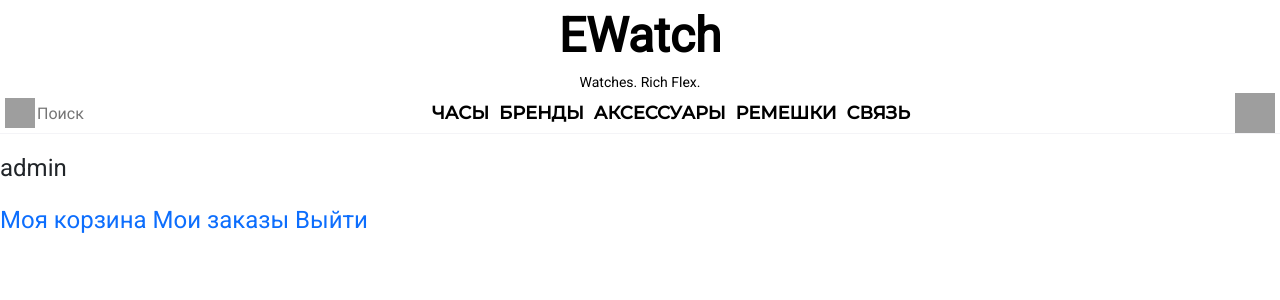
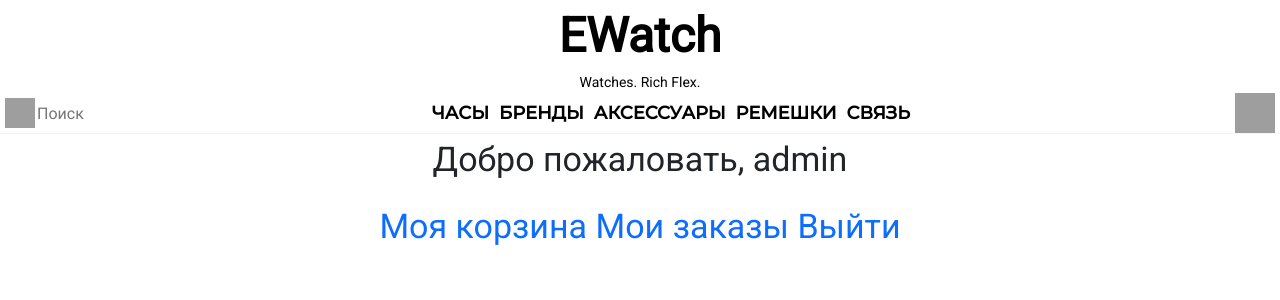
Before and after one commit to egor-hramkov/watch_site, a Django app: page /profile/ in a window 1280 px wide. Shown: the top 300 px of the page. Run offline with Django 4.2, Linux system fonts and the light colour scheme; a user stored in the database is signed in; data comes from the database, SQL or seed files in the repository; both versions use the stored data as it was after the commit; grey boxes are pictures that could not be loaded.

Commit message:
объекты в бд, верстка

```diff
--- a/watch_shop/static/css/style.css
+++ b/watch_shop/static/css/style.css
@@ -1,3 +1,4 @@
+@charset "UTF-8";
 html {
   height: 89%;
 }
@@ -230,7 +231,7 @@ body hr {
   color: grey;
 }
 .watch-img {
-  height: 420px;
+  height: 390px;
   width: auto;
 }
 
@@ -435,4 +436,35 @@ input::-webkit-inner-spin-button {
   -webkit-appearance: none;
 }
 
+.forPaginate {
+  list-style: none; /*убираем маркеры списка*/
+  margin: 0; /*убираем верхнее и нижнее поле, равное 1em*/
+  padding-left: 0; /*убираем левый отступ, равный 40px*/
+  display: flex;
+  font-size: 30px;
+  justify-content: center;
+}
+
+.paginate {
+  display: inline;
+}
+
+.forPaginate li {
+  margin-left: 20px;
+}
+.forPaginate li a {
+  color: black;
+  text-decoration: none;
+}
+
+.user-info {
+  margin: 0 auto;
+  width: fit-content;
+  display: flex;
+  flex-direction: column;
+  justify-content: center;
+  align-items: center;
+  font-size: 34px;
+}
+
 /*# sourceMappingURL=style.css.map */
--- a/watch_shop/templates/profile.html
+++ b/watch_shop/templates/profile.html
@@ -3,10 +3,11 @@
 
 {% block content %}
     <div class="user-info">
-        <p>{{ user.email }}</p>
-        <p>{{ user.username }}</p>
-        <a href="{% url 'basket' %}">Моя корзина</a>
-        <a href="{% url 'orders' %}">Мои заказы</a>
-        <a href="{% url 'logout' %}">Выйти</a>
+        <p>Добро пожаловать, {{ user.email }} {{ user.username }}</p>
+        <div>
+            <a href="{% url 'basket' %}">Моя корзина</a>
+            <a href="{% url 'orders' %}">Мои заказы</a>
+            <a href="{% url 'logout' %}">Выйти</a>
+        </div>
     </div>
 {% endblock %}
```
Also changed, not shown: watch_shop/static/scss/index.scss (+34 -1 lines), db.sqlite3, media/media/30066237bb1-transformed.png (added), media/media/30066237bb1.png (added), media/media/5RGbCtkdrJTXyhhSQ65miIRIfVEBv4QuwMeL1XTj.png (added), media/media/8ITSZPglPyh5EKRvqe70hOIk1Fs55kuCdwwlvL4V.png (added), media/media/BG.1.10205-2.png (added), media/media/BG.1.10269-5.png (added), media/media/BG.1.10315-5.png (added), media/media/BG_1_10205-2-transformed.png (added), media/media/BG_1_10205-2-transformed_NxsE4kH.png (added), media/media/BG_1_10269-5-transformed.png (added), media/media/BG_1_10315-5-transformed.png (added), 1 other file.
